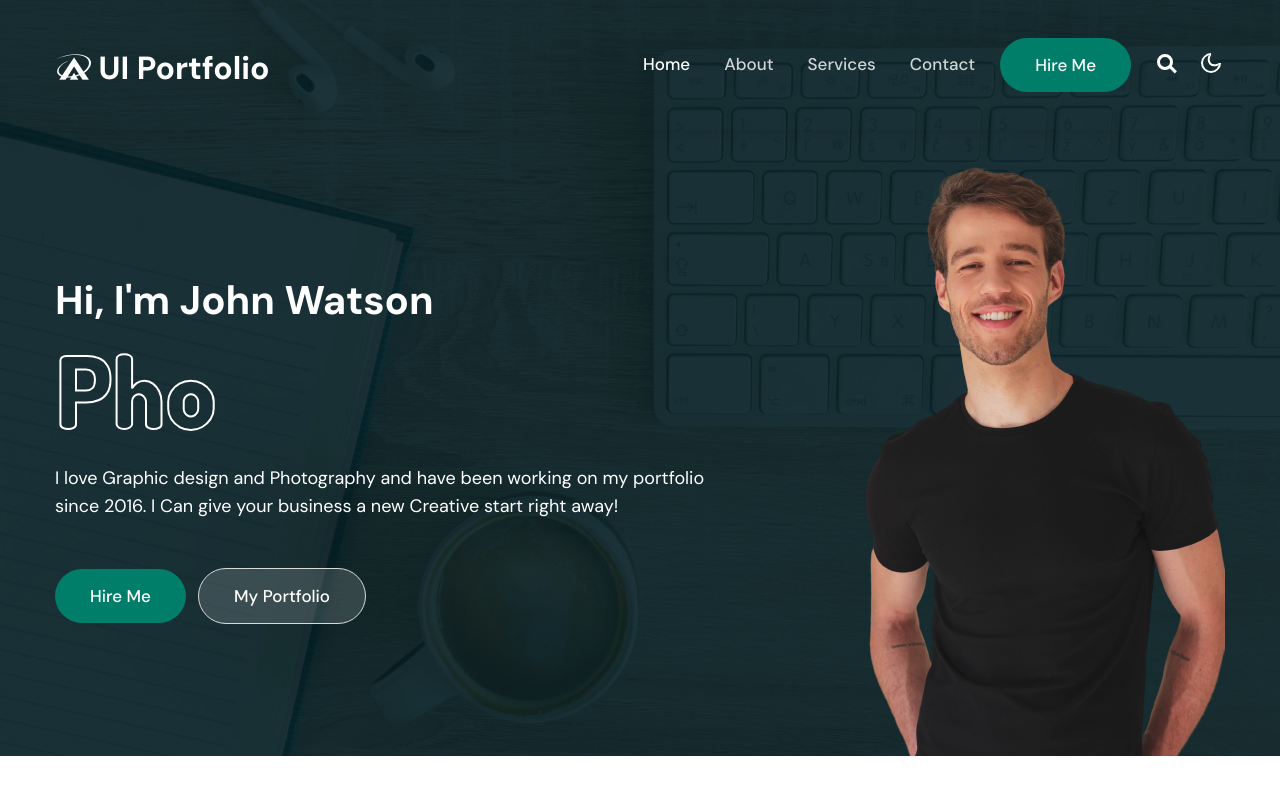
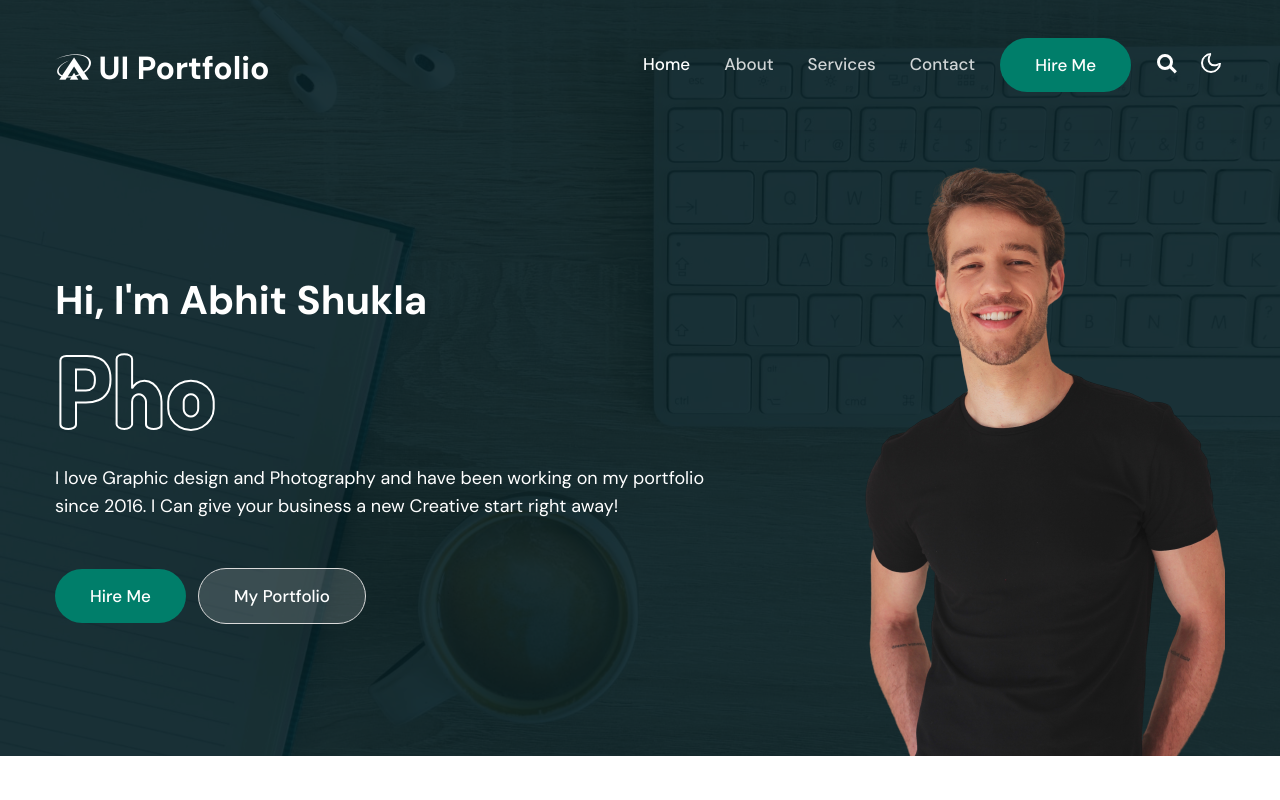
Before and after one commit to Abhi7389/myproject, a plain HTML site: page index.html in a window 1280 px wide. Shown: the top 800 px of the page. Drawn offline with Linux system fonts and the light colour scheme.

Commit message:
index.html

```diff
--- a/index.html
+++ b/index.html
@@ -111,7 +111,7 @@ Author URL: http://w3layouts.com
         <div class="container pt-lg-5 pt-md-4">
             <div class="row pt-lg-5 pt-4">
                 <div class="col-lg-7 banner-info-grid pt-lg-0 pt-5">
-                    <h1 class="mb-3">Hi, I'm John Watson</h1>
+                    <h1 class="mb-3">Hi, I'm Abhit Shukla</h1>
                     <h3 class="mb-4"> <span class="typed-text"></span><span class="cursor">&nbsp</span> </h3>
                     <p>I love Graphic design and Photography and have been working on my portfolio since 2016. I Can
                         give your business a new Creative start right away!</p>
```
